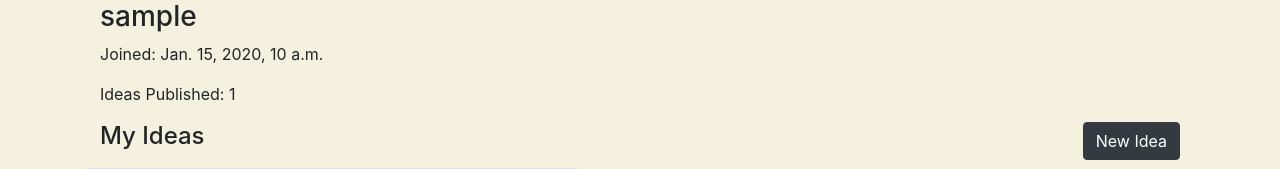
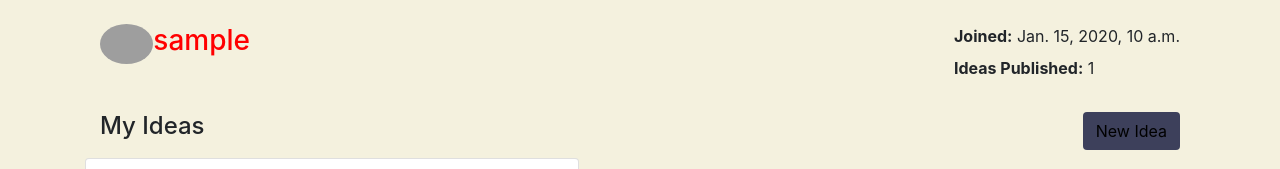
Before and after one commit to JackPflaum/RateMyIdea, a Django app: a page that uses RateMyIdea/templates/author.html in a window 1280 px wide. Shown: the part 64-233 px from the top of the page. Run offline with Django 4.2, Linux system fonts and the light colour scheme; tables that the repository leaves empty hold one stand-in row (values such as "Sample post"); some libraries are stand-ins or nearby versions; grey boxes are pictures that could not be loaded.

Commit message:
re-aligned content at top of page to create better visual spacing.

```diff
--- a/RateMyIdea/static/css/styles.css
+++ b/RateMyIdea/static/css/styles.css
@@ -72,7 +72,9 @@ a:hover {
 
 
 /*-------------------------------Author Page-------------------------------------*/
-
+.line-spacing p{
+    margin-bottom: 0.5em;
+}
 
 
 
--- a/RateMyIdea/templates/author.html
+++ b/RateMyIdea/templates/author.html
@@ -3,13 +3,21 @@
 {% block content %}
 
 <div class="container">
-    <h3>{{ author.user.username }}</h3>
-    <p>Joined: {{ author.joined }}</p>
-    <p>Ideas Published: {{ number_of_ideas_published }}</p>
+    <div class="d-flex justify-content-between mt-4 mb-4">
+        <a href="#" class="d-flex">
+            <img class="profile-image" src="https://images3.alphacoders.com/690/thumb-1920-690494.jpg" alt="profile-avatar">
+            <h3>{{ author.user.username }}</h3>
+        </a>
+        <div class="line-spacing">
+            <p><b>Joined:</b> {{ author.joined }}</p>
+            <p><b>Ideas Published:</b> {{ number_of_ideas_published }}</p>
+        </div>
+    </div>
+
 
     <div class="d-flex justify-content-between mb-2">
         <h4>My Ideas</h4>
-        <a href="{% url 'ideas:new_idea' %}" class="btn btn-dark">New Idea</a>
+        <a href="{% url 'ideas:new_idea' %}" class="btn custom-btn">New Idea</a>
     </div>
 
     {% if ideas %}
```
